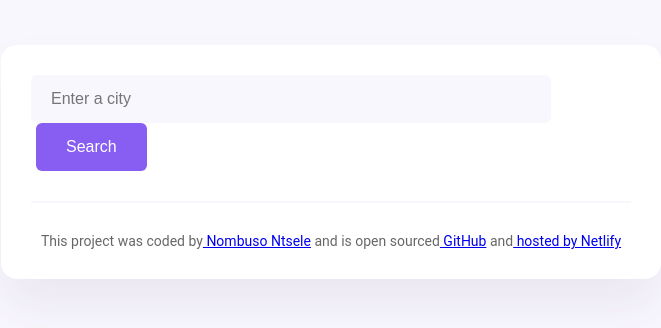
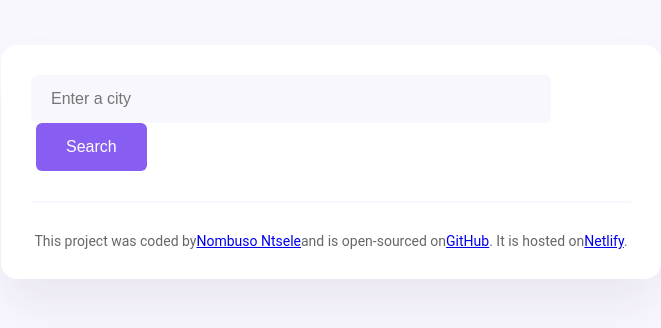
Before and after one commit to Nombuso28/final-weather-app-project, a React (Create React App) app: page / in a window 1280 px wide. Shown: the top 328 px of the page, without its empty margins (309-970 px from the left). Built offline with nearby package versions, Linux system fonts and the light colour scheme; no server answers.

Commit message:
updated footer

```diff
--- a/src/App.js
+++ b/src/App.js
@@ -31,11 +31,28 @@ function App() {
         <Weather city={city} />
       </main>
       <footer>
-            This project was coded by
-            <a href="https://github.com/Nombuso28" target="_blank" rel="noopener noreferrer"> Nombuso Ntsele</a> and is open sourced
-            <a href="https://github.com/Nombuso28" target="_blank" rel="noopener noreferrer"> GitHub</a> and
-            <a href="https://journeyproject.netlify.app"> hosted by Netlify</a>
-        </footer>
+  This project was coded by
+  <a
+    href="https://github.com/Nombuso28"
+    target="_blank"
+    rel="noopener noreferrer">
+    Nombuso Ntsele
+  </a>
+  and is open-sourced on
+  <a
+    href="https://github.com/Nombuso28"
+    target="_blank"
+    rel="noopener noreferrer">
+    GitHub
+  </a>. It is hosted on
+  <a
+    href="https://soft-tiramisu-8c33c7.netlify.app"
+    target="_blank"
+    rel="noopener noreferrer">
+    Netlify
+  </a>.
+</footer>
+
     </div>
   );
 }
```
